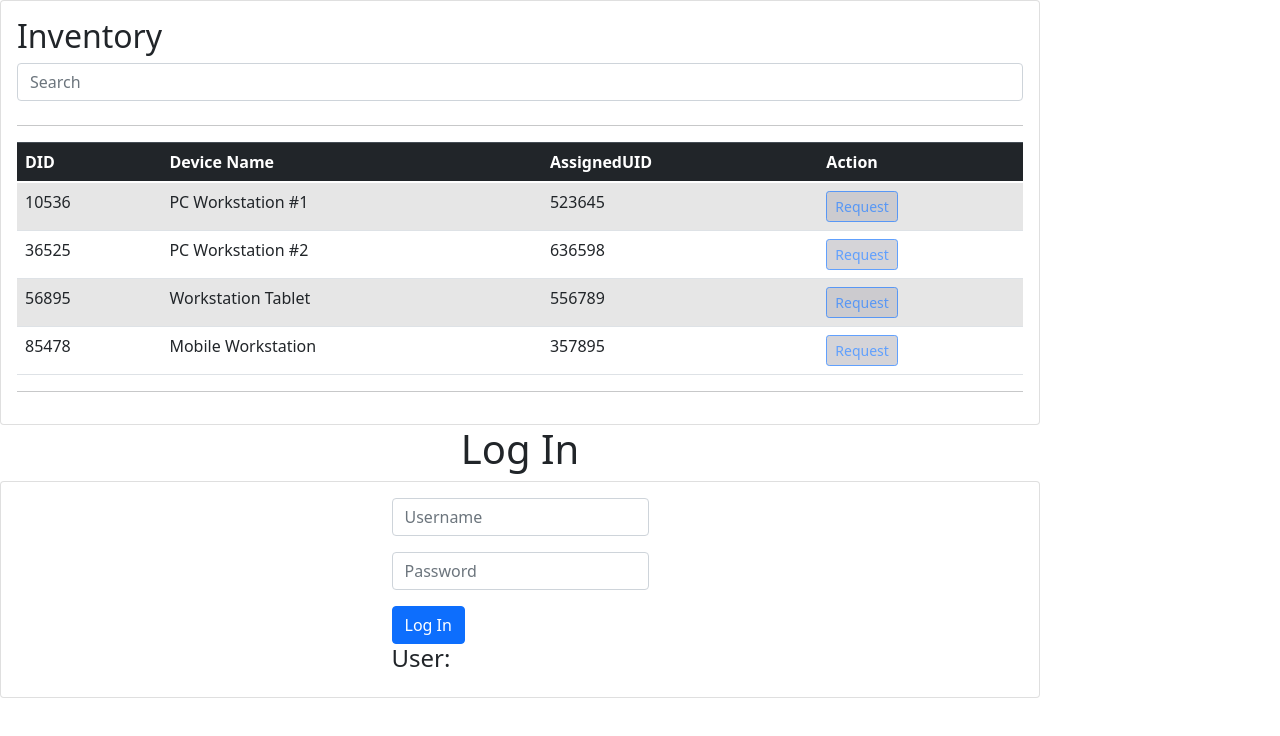
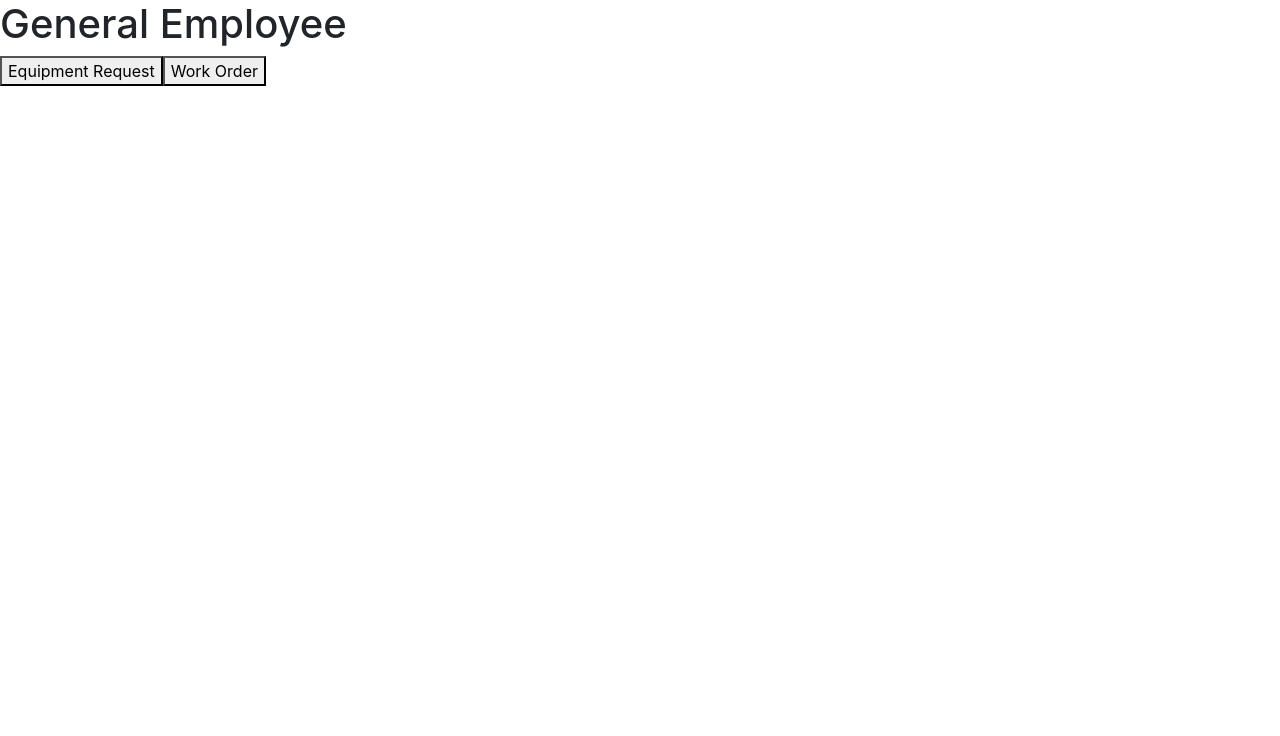
Before and after one commit to JobeFarkley/sdt-inventory-cfscqx, an Angular app: page / in a window 1280 px wide. Shown: the top 736 px of the page. Built offline with nearby package versions, Linux system fonts and the light colour scheme.

Commit message:
1 file modified

```diff
--- a/src/app/app.component.html
+++ b/src/app/app.component.html
@@ -1,5 +1 @@
-<app-inventory-details></app-inventory-details>
-
-
-
-<app-login></app-login>
+<app-employee-details></app-employee-details>
```
